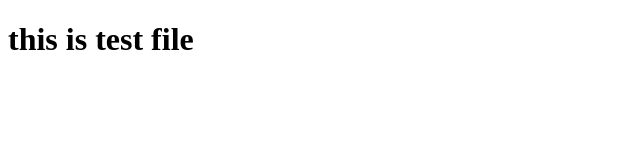
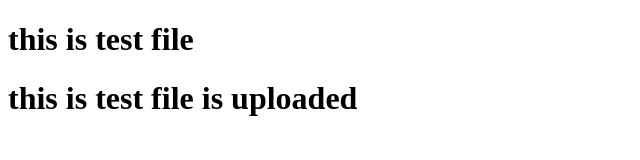
Before and after one commit to satyco2111-beep/test, a website: page src/index.html in a window 1280 px wide. Shown: the whole page, without its empty margins (0-640 px from the left). Drawn offline with Linux system fonts and the light colour scheme.

Commit message:
Update index.html

```diff
--- a/src/index.html
+++ b/src/index.html
@@ -8,5 +8,6 @@
 <body>
 
     <h1>this is test file</h1>
+      <h1>this is test file is uploaded </h1>
 </body>
 </html>
```
